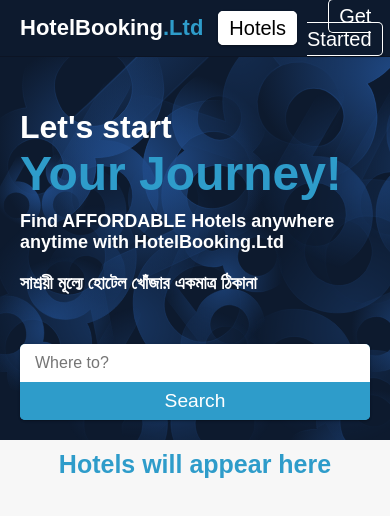
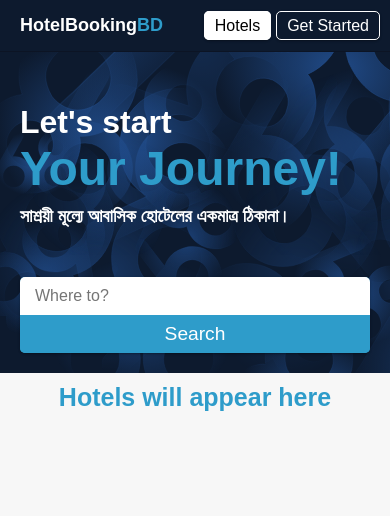
Before and after one commit to heronet/journeyui, an Angular app: page /hotels in a window 390 px wide. Shown: the top 516 px of the page. Built offline with nearby package versions, Linux system fonts and the light colour scheme; a web font is replaced by a local one.

Commit message:
minor changes

```diff
--- a/src/app/header/header.component.html
+++ b/src/app/header/header.component.html
@@ -1,6 +1,6 @@
 <div class="container">
   <div class="brand-container">
-    <a [routerLink]="['/']" class="brand"> HotelBooking<span>.Ltd</span> </a>
+    <a [routerLink]="['/']" class="brand"> HotelBooking<span>BD</span> </a>
   </div>
   <span style="flex: 1 1 auto"></span>
   <div class="link-container">
--- a/src/app/header/header.component.scss
+++ b/src/app/header/header.component.scss
@@ -25,6 +25,7 @@
   display: flex;
   align-items: center;
   margin-right: 5px;
+  gap: 10px;
 }
 
 .link-container a {
@@ -33,7 +34,7 @@
   color: white;
   font-size: 20px;
   padding: 5px 10px;
-  margin-right: 10px;
+
   border: 1px solid white;
   border-radius: 5px;
 }
@@ -47,7 +48,13 @@
     display: none;
   }
   .brand {
-    font-size: 22px;
+    font-size: 18px;
     margin: 5px 0 5px 10px;
   }
+  .link-container {
+    gap: 5px;
+  }
+  .link-container a {
+    font-size: 16px;
+  }
 }
--- a/src/app/hotels/hotels.component.html
+++ b/src/app/hotels/hotels.component.html
@@ -3,10 +3,7 @@
     <div class="intro">
       <p class="welc">Let's start</p>
       <p class="name">Your Journey!</p>
-      <p class="desc">
-        Find AFFORDABLE Hotels anywhere anytime with HotelBooking.Ltd
-      </p>
-      <p class="desc">সাশ্রয়ী মূল্যে হোটেল খোঁজার একমাত্র ঠিকানা</p>
+      <p class="desc">সাশ্রয়ী মূল্যে আবাসিক হোটেলের একমাত্র ঠিকানা।</p>
     </div>
     <div class="card">
       <form class="search-form" (ngSubmit)="searchHotels()">
```
